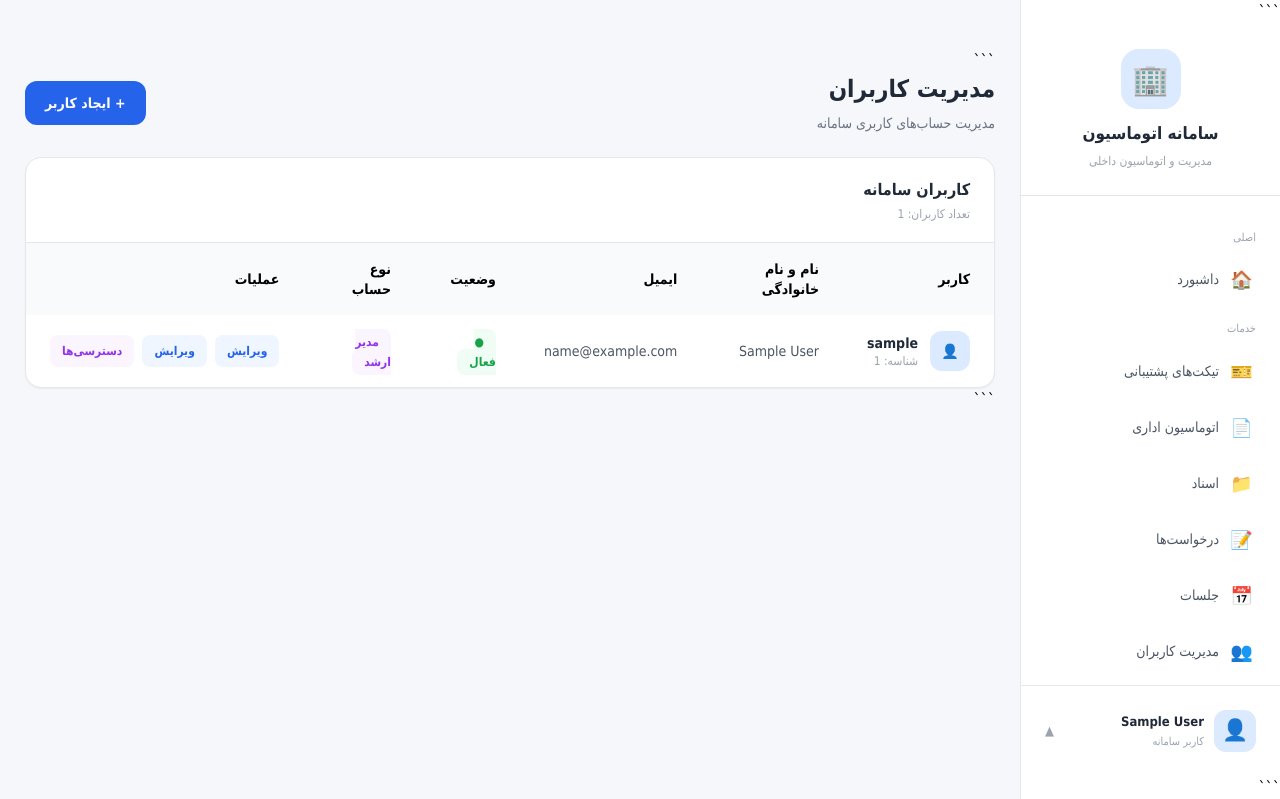
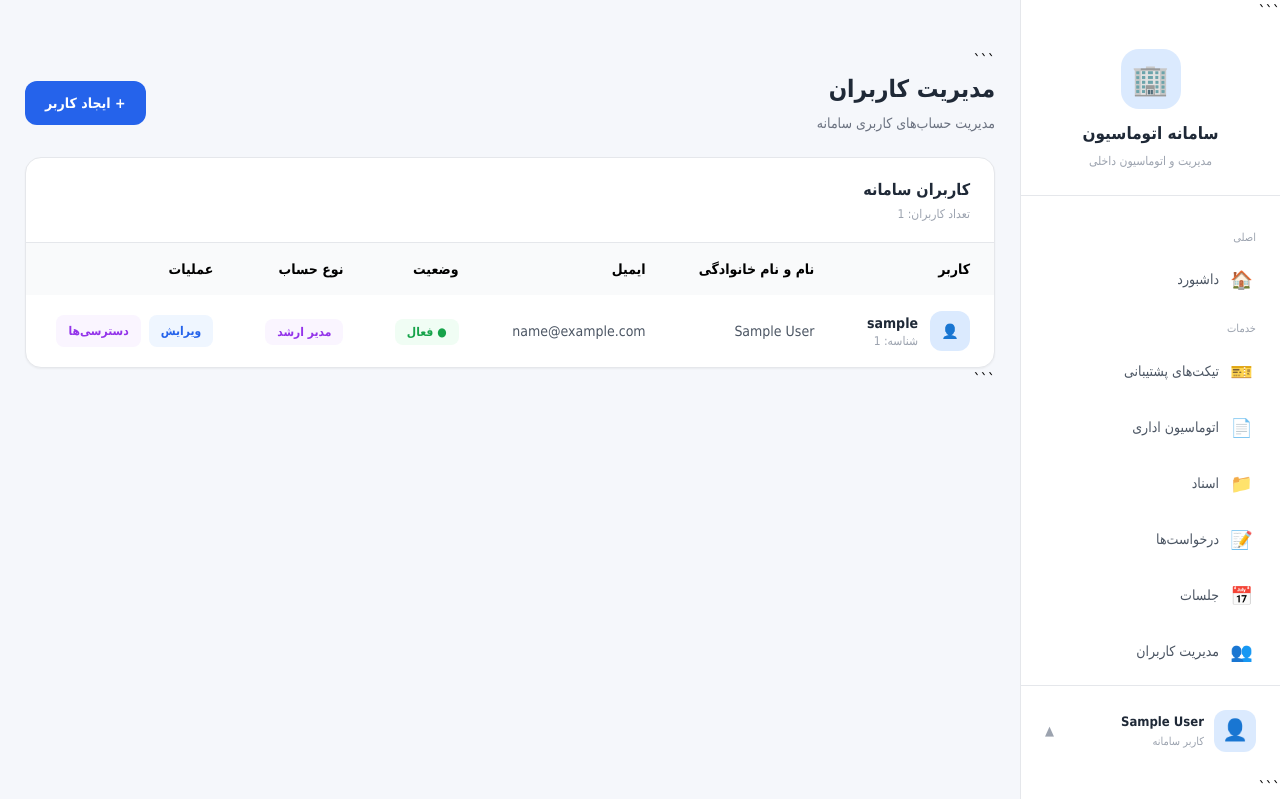
Before and after one commit to ticketit2026/automate-admin, a Django app: page /user-management/ in a window 1280 px wide. Shown: the top 799 px of the page. Run offline with Django 5.2, Linux system fonts and the light colour scheme; the visitor is signed in with stand-in values (Sample User, id 1); data comes from the database, SQL or seed files in the repository; some libraries are stand-ins or nearby versions.

Commit message:
Update user_list.html

```diff
--- a/user_management/templates/user_management/user_list.html
+++ b/user_management/templates/user_management/user_list.html
@@ -8,9 +8,12 @@
 
 <div class="max-w-7xl mx-auto">
 
+    <!-- Header -->
+
     <div class="flex items-center justify-between mb-6">
 
         <div>
+
             <h1 class="text-2xl font-bold text-gray-800">
                 مدیریت کاربران
             </h1>
@@ -18,7 +21,11 @@
             <p class="text-sm text-gray-500 mt-2">
                 مدیریت حساب‌های کاربری سامانه
             </p>
+
         </div>
+
+
+        {% if request.user.is_superuser %}
 
         <a
             href="{% url 'user_create' %}"
@@ -27,8 +34,12 @@
             + ایجاد کاربر
         </a>
 
+        {% endif %}
+
     </div>
 
+
+    <!-- Users Table -->
 
     <div class="bg-white rounded-2xl border border-gray-200 shadow-sm overflow-hidden">
 
@@ -84,15 +95,21 @@
 
                 <tbody class="divide-y divide-gray-100">
 
+
                     {% for user in users %}
 
-                    <tr class="hover:bg-gray-50">
+                    <tr class="hover:bg-gray-50 transition">
+
+
+                        <!-- Username -->
 
                         <td class="px-6 py-4">
 
                             <div class="flex items-center gap-3">
 
-                                <div class="w-10 h-10 rounded-xl bg-blue-100 flex items-center justify-center">
+                                <div
+                                    class="w-10 h-10 rounded-xl bg-blue-100 flex items-center justify-center"
+                                >
                                     👤
                                 </div>
 
@@ -113,6 +130,8 @@
                         </td>
 
 
+                        <!-- Full Name -->
+
                         <td class="px-6 py-4 text-gray-600">
 
                             {% if user.first_name or user.last_name %}
@@ -131,6 +150,8 @@
                         </td>
 
 
+                        <!-- Email -->
+
                         <td class="px-6 py-4 text-gray-600">
 
                             {% if user.email %}
@@ -148,17 +169,23 @@
                         </td>
 
 
+                        <!-- Status -->
+
                         <td class="px-6 py-4">
 
                             {% if user.is_active %}
 
-                                <span class="bg-green-50 text-green-600 px-3 py-1.5 rounded-lg text-xs font-semibold">
+                                <span
+                                    class="bg-green-50 text-green-600 px-3 py-1.5 rounded-lg text-xs font-semibold"
+                                >
                                     ● فعال
                                 </span>
 
                             {% else %}
 
-                                <span class="bg-red-50 text-red-600 px-3 py-1.5 rounded-lg text-xs font-semibold">
+                                <span
+                                    class="bg-red-50 text-red-600 px-3 py-1.5 rounded-lg text-xs font-semibold"
+                                >
                                     ● غیرفعال
                                 </span>
 
@@ -167,23 +194,31 @@
                         </td>
 
 
+                        <!-- Account Type -->
+
                         <td class="px-6 py-4">
 
                             {% if user.is_superuser %}
 
-                                <span class="bg-purple-50 text-purple-600 px-3 py-1.5 rounded-lg text-xs font-semibold">
+                                <span
+                                    class="bg-purple-50 text-purple-600 px-3 py-1.5 rounded-lg text-xs font-semibold"
+                                >
                                     مدیر ارشد
                                 </span>
 
                             {% elif user.is_staff %}
 
-                                <span class="bg-blue-50 text-blue-600 px-3 py-1.5 rounded-lg text-xs font-semibold">
+                                <span
+                                    class="bg-blue-50 text-blue-600 px-3 py-1.5 rounded-lg text-xs font-semibold"
+                                >
                                     مدیر سیستم
                                 </span>
 
                             {% else %}
 
-                                <span class="bg-gray-100 text-gray-600 px-3 py-1.5 rounded-lg text-xs">
+                                <span
+                                    class="bg-gray-100 text-gray-600 px-3 py-1.5 rounded-lg text-xs"
+                                >
                                     کاربر عادی
                                 </span>
 
@@ -192,42 +227,51 @@
                         </td>
 
 
+                        <!-- Operations -->
+
                         <td class="px-6 py-4">
 
                             <div class="flex items-center gap-2">
 
-                                <button
-                                    type="button"
-                                    class="px-3 py-2 bg-blue-50 text-blue-600 rounded-lg text-xs font-semibold"
-                                >
-                                    ویرایش
-                                </button>
+                                <!-- فقط یک دکمه ویرایش -->
 
                                 <a
                                     href="{% url 'user_edit' user.id %}"
-    class="px-3 py-2 bg-blue-50 text-blue-600 hover:bg-blue-100 rounded-lg text-xs font-semibold"
+                                    class="px-3 py-2 bg-blue-50 text-blue-600 hover:bg-blue-100 rounded-lg text-xs font-semibold transition"
                                 >
                                     ویرایش
                                 </a>
 
+
+                                <!-- دسترسی‌ها فقط برای ادمین -->
+
+                                {% if request.user.is_superuser %}
+
                                 <a
                                     href="{% url 'user_permissions' user.id %}"
-    class="px-3 py-2 bg-purple-50 text-purple-600 hover:bg-purple-100 rounded-lg text-xs font-semibold"
+                                    class="px-3 py-2 bg-purple-50 text-purple-600 hover:bg-purple-100 rounded-lg text-xs font-semibold transition"
                                 >
                                     دسترسی‌ها
                                 </a>
+
+                                {% endif %}
 
                             </div>
 
                         </td>
 
+
                     </tr>
+
 
                     {% empty %}
 
                     <tr>
 
-                        <td colspan="6" class="px-6 py-16 text-center">
+                        <td
+                            colspan="6"
+                            class="px-6 py-16 text-center"
+                        >
 
                             <div class="text-5xl mb-4">
                                 👥
@@ -243,6 +287,7 @@
 
                     {% endfor %}
 
+
                 </tbody>
 
             </table>
```
Lines whose indentation alone changed are shown as unchanged.
